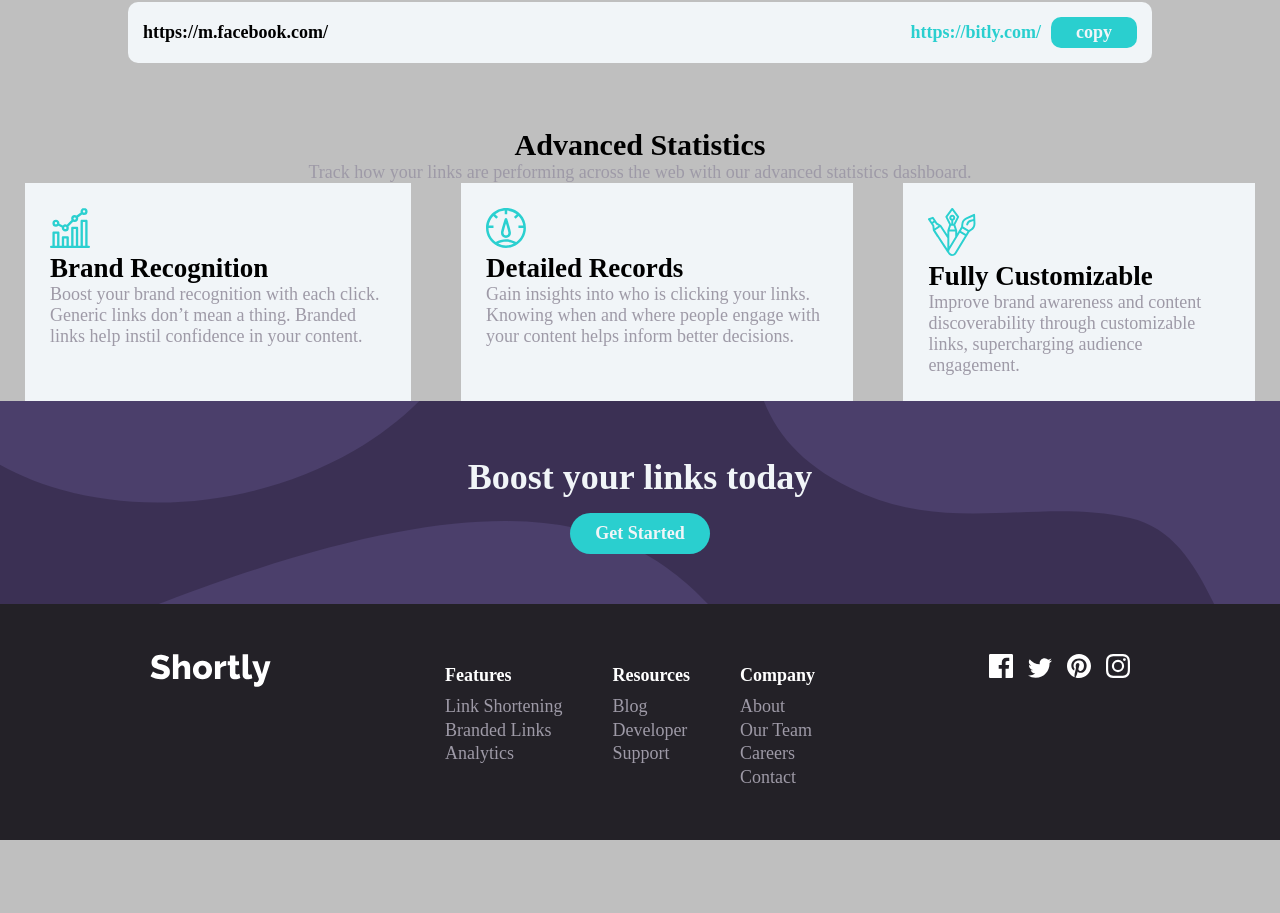
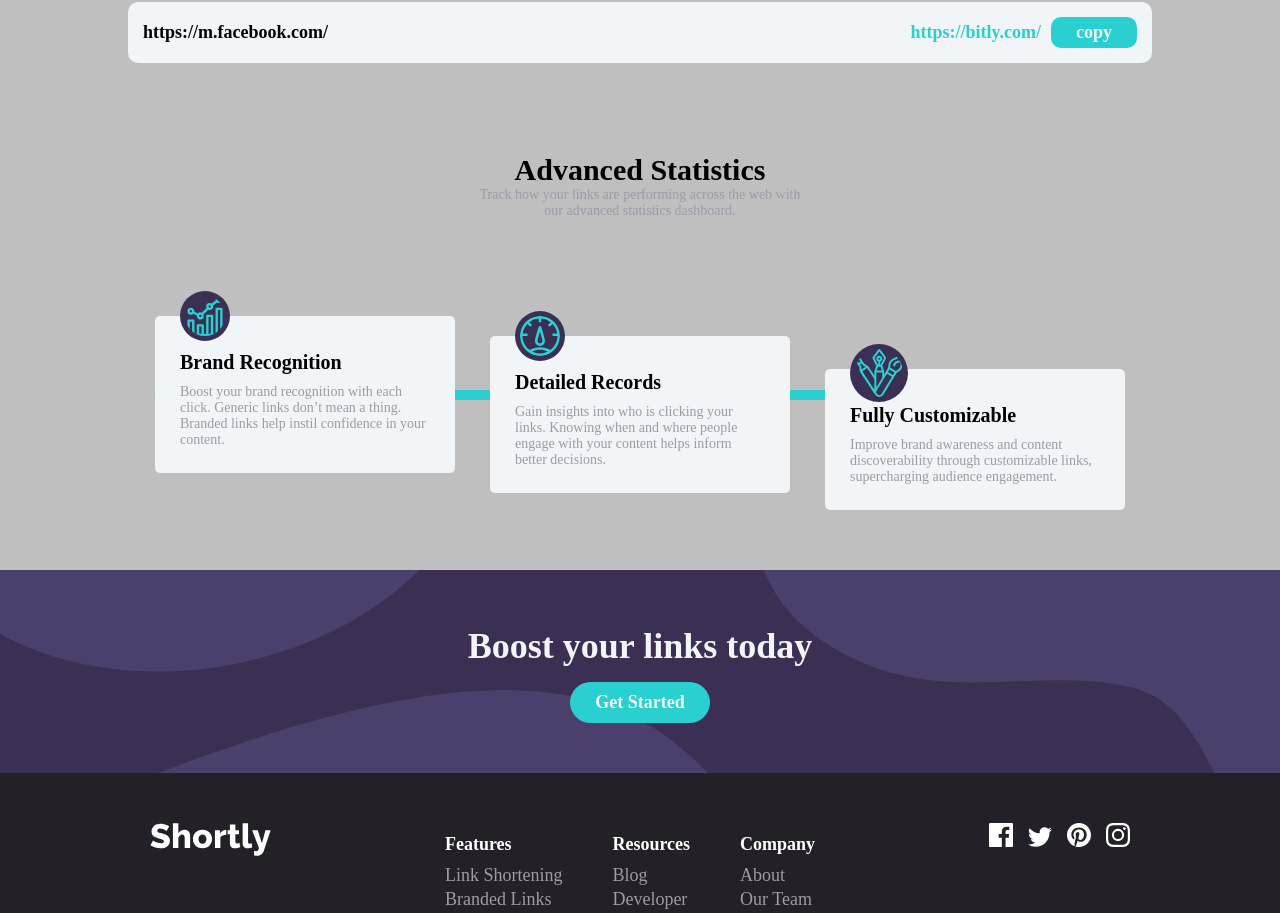
Before and after one commit to Mayinja6/url_shortener, a React (Create React App) app: page / in a window 1280 px wide. Shown: the part 780-1693 px from the top of the page. Before the commit the page ends 1620 px from the top, so only its background shows below. Built offline with nearby package versions, Linux system fonts and the light colour scheme.

Commit message:
statistics

```diff
--- a/src/components/statistics/Statistics.jsx
+++ b/src/components/statistics/Statistics.jsx
@@ -16,24 +16,28 @@
         </p>
       </div>
       <div className="statistics_brands">
-        <div className="statistics_brands-div">
+        <hr className="statistics_brands-hr" />
+        <div className="statistics_brands-div brand1">
           <img src={icon_brand_recog} alt="statistics_brands-div-img" />
+
           <h2>Brand Recognition</h2>
           <p>
             Boost your brand recognition with each click. Generic links don’t
             mean a thing. Branded links help instil confidence in your content.
           </p>
         </div>
-        <div className="statistics_brands-div">
+        <div className="statistics_brands-div brand2">
           <img src={icon_detailed_records} alt="statistics_brands-div-img" />
+
           <h2>Detailed Records</h2>
           <p>
             Gain insights into who is clicking your links. Knowing when and
             where people engage with your content helps inform better decisions.
           </p>
         </div>
-        <div className="statistics_brands-div">
+        <div className="statistics_brands-div brand3">
           <img src={icon_fully_custom} alt="statistics_brands-div-img" />
+
           <h2>Fully Customizable</h2>
           <p>
             Improve brand awareness and content discoverability through
--- a/src/components/statistics/statistics.css
+++ b/src/components/statistics/statistics.css
@@ -1,4 +1,14 @@
+.statistics {
+  width: 80%;
+  display: flex;
+  flex-direction: column;
+  align-items: center;
+  justify-content: center;
+  margin: 50px auto;
+}
+
 .statistics_text {
+  margin: 25px 0;
   display: flex;
   flex-direction: column;
   align-items: center;
@@ -6,14 +16,120 @@
 
 .statistics_text-heading {
   font-size: 30px;
+  text-align: center;
+}
+
+.statistics_text-heading-p {
+  width: 65%;
+  text-align: center;
 }
 
 .statistics_brands {
   display: flex;
+  flex-wrap: wrap;
+  align-items: center;
+  justify-content: center;
+  position: relative;
+  margin-top: 25px;
 }
 
 .statistics_brands-div {
-  margin: 0 25px;
+  width: 300px;
   padding: 25px;
+  margin: 10px;
+  position: relative;
   background: var(--neutral_white);
+  border-radius: 5px;
 }
+
+.statistics_brands-div img {
+  background: var(--dark_violet);
+  border-radius: 50%;
+  padding: 5px;
+  position: absolute;
+  top: -25px;
+}
+
+.statistics_brands-div h2 {
+  font-size: 20px;
+  margin: 10px 0;
+}
+
+.statistics p {
+  font-size: 14px;
+}
+
+.statistics_brands-hr {
+  display: none;
+}
+
+@media (min-width: 1190px) {
+  .brand2 {
+    margin-top: 50px;
+  }
+
+  .brand3 {
+    margin-top: 100px;
+  }
+
+  .statistics_brands-div:not(:last-child) {
+    margin-right: 25px;
+  }
+
+  .statistics_brands-hr {
+    top: 50%;
+    left: 50%;
+    z-index: -1;
+    width: 98%;
+    height: 10px;
+    border: none;
+    outline: none;
+    display: inline;
+    position: absolute;
+    background: var(--cyan_color);
+    transform: translate(-50%, -50%);
+  }
+}
+
+@media (max-width: 749px) {
+  .brand1 {
+    margin: 0 0 30px;
+  }
+
+  .brand2 {
+    margin: 15px 0;
+  }
+
+  .brand3 {
+    margin: 30px 0 0;
+  }
+
+  .statistics_text-heading-p {
+    width: 100%;
+  }
+
+  .statistics_brands-div img {
+    left: 50%;
+    transform: translateX(-50%);
+  }
+
+  .statistics_brands-hr {
+    top: 50%;
+    left: 50%;
+    z-index: -1;
+    width: 10px;
+    height: 100%;
+    outline: none;
+    border: none;
+    display: inline;
+    position: absolute;
+    background: var(--cyan_color);
+    transform: translate(-50%, -50%);
+  }
+}
+
+@media (max-width: 388px) {
+  .statistics_brands-div {
+    width: 100%;
+  }
+}
```
